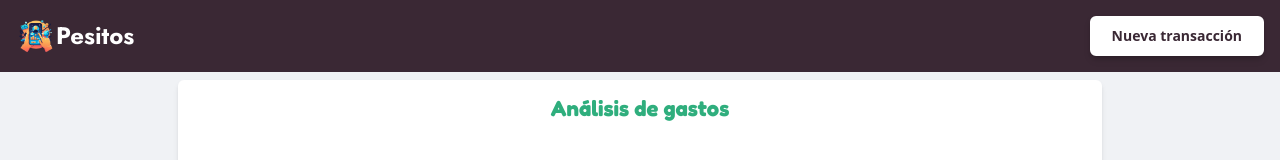
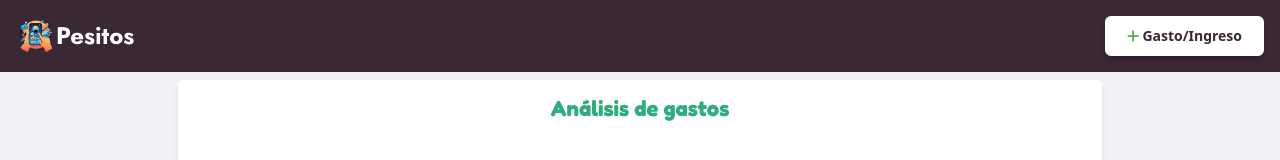
Before and after one commit to Melones5/pesitos-app, a React (Vite) app: page / in a window 1280 px wide. Shown: the top 160 px of the page. Built offline with nearby package versions, Linux system fonts and the light colour scheme.

Commit message:
changing some things in the modal

```diff
--- a/src/components/Modal.jsx
+++ b/src/components/Modal.jsx
@@ -13,7 +13,7 @@ const Modal = ( {visible, onClose} ) => {
   return (
     <div id='container' onClick={handleOnClose} className='fixed inset-0 bg-black bg-opacity-30 backdrop-blur-sm
     flex justify-center items-center'>
-      <div className='bg-white shadow-md border-background-primary border-2 px-10 py-5 rounded-lg text-black'>
+      <div className='bg-white shadow-lg lg:border-background-primary lg:border-2 px-10 py-5 lg:rounded-lg rounded-t-2xl text-black fixed bottom-0 lg:static'>
         {/* <p>My Modal</p>           */}
         <TransactionForm onClose={onClose}/>
       </div>
--- a/src/components/sections/Header.jsx
+++ b/src/components/sections/Header.jsx
@@ -1,6 +1,9 @@
 import React, { useState } from 'react'
 import Logo from '../Logo/Logo'
 import Modal from '../Modal'
+import { FontAwesomeIcon } from '@fortawesome/react-fontawesome'
+import { faPlus } from '@fortawesome/free-solid-svg-icons'
+
 
 const Header = () => {
 
@@ -16,7 +19,7 @@ const Header = () => {
         <Logo />
         <button onClick={() => setShowMyModal(true)}
           className='rounded-md px-5 py-2 font-semibold transition-all duration-400 cursor-pointer disabled:opacity-50 disabled:cursor-not-allowed bg-white text-background-primary shadow-md drop-shadow-md border-2 text-sm border-white hover:bg-background-primary hover:text-white hover:border-2 hover:shadow-lg hover:drop-shadow-xl'>
-            Nueva transacción
+           <FontAwesomeIcon icon={faPlus} className='text-pie-green'/> Gasto/Ingreso
         </button>
       </div>
       <Modal onClose={handleOnClose} visible={showMyModal}/>
--- a/src/components/transactions/TransactionForm.jsx
+++ b/src/components/transactions/TransactionForm.jsx
@@ -116,7 +116,7 @@ const TransactionForm = ({ onClose }) => {
           <FontAwesomeIcon className='p-2 text-gray-400 hover:text-background-primary hover:rounded-md hover:bg-slate-100 hover:transition-all hover:delay-100 hover:duration-100 w-[16px] h-[16px]' icon={faX}/>
         </button>
         <h2 className='flex justify-start font-normal text-2xl'>Registrar una transacción</h2>
-        <p className='text-start font-light text-gray-500 text-md lg:text-lg'>Rellene la siguiente información para registrar una nueva transacción</p>
+        <p className='text-start font-light text-gray-500 text-md lg:text-lg'>Complete los campos para registrar un nuevo movimiento financiero</p>
         <form className='flex flex-col' ref={form} onSubmit={onSubmit}>
           <div className='group flex-col w-full justify-start gap-2 rounded-md py-3'>
             <input
```
